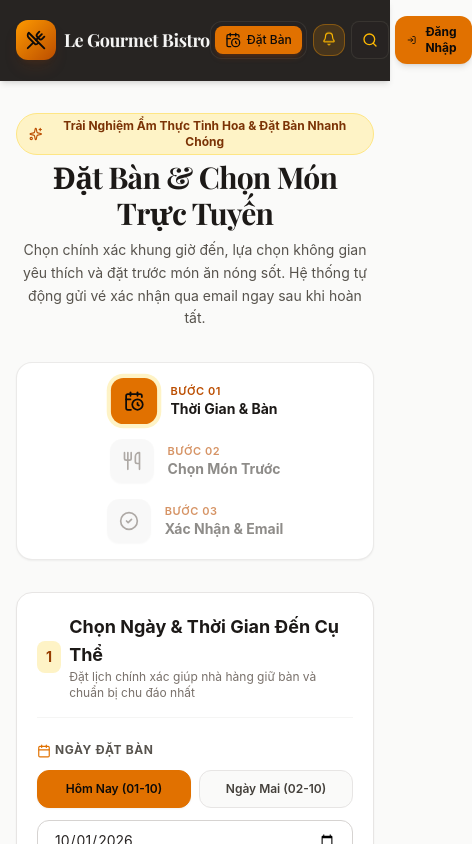
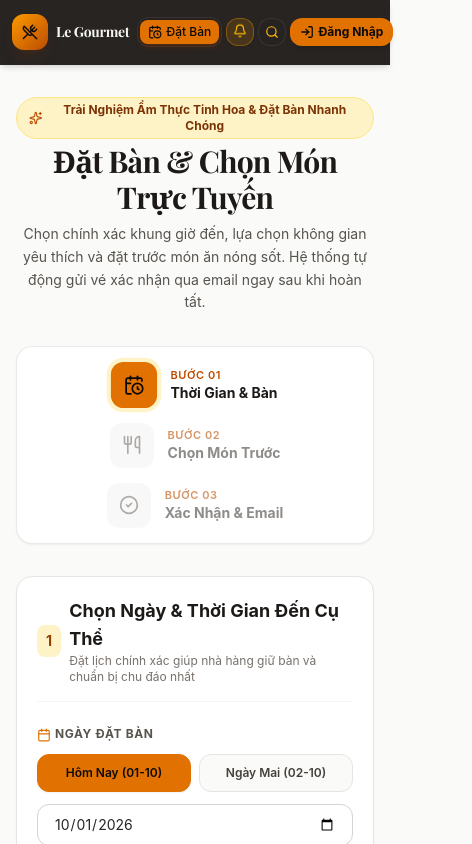
Before and after one commit to LeeHug/nhahangf, a React (Vite) app: page / in a window 390 px wide. Shown: the top 844 px of the page, 472 px wide, since content can reach past the window. Built offline with nearby package versions, Linux system fonts and the light colour scheme; no server answers; a web font is replaced by a local one.

Commit message:
fix: toi uu responsive thanh navbar chong tran chu tren moi man hinh

```diff
--- a/src/components/Navbar.tsx
+++ b/src/components/Navbar.tsx
@@ -65,22 +65,23 @@ export const Navbar: React.FC<NavbarProps> = ({
 
   return (
     <header className="sticky top-0 z-40 bg-stone-900/95 backdrop-blur-md border-b border-stone-800 text-stone-100 shadow-md">
-      <div className="max-w-7xl mx-auto px-4 sm:px-6 lg:px-8">
-        <div className="flex items-center justify-between h-20">
+      <div className="max-w-7xl mx-auto px-3 sm:px-6 lg:px-8">
+        <div className="flex items-center justify-between h-16 sm:h-20 gap-2">
           {/* Brand Logo & Name */}
           <div
             onClick={() => onViewChange('booking')}
-            className="flex items-center gap-2 sm:gap-3 cursor-pointer group shrink-0"
+            className="flex items-center gap-2 sm:gap-3 cursor-pointer group shrink-0 min-w-0"
           >
-            <div className="w-10 h-10 sm:w-11 sm:h-11 rounded-xl bg-gradient-to-br from-amber-500 to-amber-700 flex items-center justify-center text-stone-950 shadow-lg shadow-amber-900/20 group-hover:scale-105 transition-transform duration-200 shrink-0">
-              <UtensilsCrossed className="w-5 h-5 sm:w-6 sm:h-6 text-stone-950 stroke-[2.2]" />
+            <div className="w-9 h-9 sm:w-11 sm:h-11 rounded-xl bg-gradient-to-br from-amber-500 to-amber-700 flex items-center justify-center text-stone-950 shadow-lg shadow-amber-900/20 group-hover:scale-105 transition-transform duration-200 shrink-0">
+              <UtensilsCrossed className="w-4 h-4 sm:w-6 sm:h-6 text-stone-950 stroke-[2.2]" />
             </div>
-            <div>
+            <div className="min-w-0">
               <div className="flex items-center gap-1.5 sm:gap-2">
-                <span className="font-serif-heading text-lg sm:text-2xl font-bold tracking-tight text-stone-100 whitespace-nowrap">
-                  Le Gourmet Bistro
+                <span className="font-serif-heading text-sm sm:text-xl lg:text-2xl font-bold tracking-tight text-stone-100 whitespace-nowrap">
+                  <span className="hidden sm:inline">Le Gourmet Bistro</span>
+                  <span className="sm:hidden">Le Gourmet</span>
                 </span>
-                <span className="hidden sm:inline-flex items-center px-1.5 py-0.5 rounded text-[10px] font-semibold bg-amber-500/20 text-amber-300 border border-amber-500/30 whitespace-nowrap">
+                <span className="hidden md:inline-flex items-center px-1.5 py-0.5 rounded text-[10px] font-semibold bg-amber-500/20 text-amber-300 border border-amber-500/30 whitespace-nowrap">
                   <Sparkles className="w-2.5 h-2.5 mr-1 text-amber-400" /> Fine Dining
                 </span>
               </div>
@@ -91,19 +92,19 @@ export const Navbar: React.FC<NavbarProps> = ({
           </div>
 
           {/* Main Navigation Switcher */}
-          <div className="flex items-center gap-1.5 sm:gap-2.5">
+          <div className="flex items-center gap-1 sm:gap-2 shrink-0">
             {/* View Mode Toggle: Đặt Bàn vs Quản Trị Nhà Hàng */}
-            <div className="flex bg-stone-800/90 p-1 rounded-xl border border-stone-700/60 shadow-inner">
+            <div className="flex bg-stone-800/90 p-0.5 sm:p-1 rounded-xl border border-stone-700/60 shadow-inner">
               <button
                 id="nav-booking-mode-btn"
                 onClick={() => onViewChange('booking')}
-                className={`flex items-center gap-1.5 sm:gap-2 px-2.5 sm:px-3.5 py-1.5 sm:py-2 rounded-lg text-xs sm:text-sm font-medium transition-all ${
+                className={`flex items-center gap-1 sm:gap-1.5 px-2 sm:px-3 py-1 sm:py-1.5 rounded-lg text-xs sm:text-sm font-medium transition-all ${
                   currentView === 'booking'
                     ? 'bg-amber-600 text-stone-950 font-bold shadow-md shadow-amber-900/40'
                     : 'text-stone-300 hover:text-stone-100 hover:bg-stone-700/50'
                 }`}
               >
-                <CalendarClock className="w-4 h-4 shrink-0" />
+                <CalendarClock className="w-3.5 h-3.5 sm:w-4 sm:h-4 shrink-0" />
                 <span className="whitespace-nowrap">Đặt Bàn</span>
               </button>
 
@@ -112,17 +113,17 @@ export const Navbar: React.FC<NavbarProps> = ({
                 <button
                   id="nav-admin-mode-btn"
                   onClick={() => onViewChange('admin')}
-                  className={`flex items-center gap-1.5 sm:gap-2 px-2.5 sm:px-3.5 py-1.5 sm:py-2 rounded-lg text-xs sm:text-sm font-medium transition-all relative ${
+                  className={`flex items-center gap-1 sm:gap-1.5 px-2 sm:px-3 py-1 sm:py-1.5 rounded-lg text-xs sm:text-sm font-medium transition-all relative ${
                     currentView === 'admin'
                       ? 'bg-amber-600 text-stone-950 font-bold shadow-md shadow-amber-900/40'
                       : 'text-stone-300 hover:text-stone-100 hover:bg-stone-700/50'
                   }`}
                   title="Cổng Quản Trị Nhà Hàng (Dành cho Quản lý & Nhân viên)"
                 >
-                  <ShieldCheck className="w-4 h-4 shrink-0 text-amber-400" />
+                  <ShieldCheck className="w-3.5 h-3.5 sm:w-4 sm:h-4 shrink-0 text-amber-400" />
                   <span className="whitespace-nowrap">Quản Trị</span>
                   {todayBookingsCount > 0 && (
-                    <span className="ml-1 px-1.5 py-0.5 text-[10px] font-bold rounded-full bg-emerald-500 text-stone-950">
+                    <span className="ml-1 px-1.5 py-0.2 text-[9px] sm:text-[10px] font-bold rounded-full bg-emerald-500 text-stone-950">
                       {todayBookingsCount}
                     </span>
                   )}
@@ -135,11 +136,12 @@ export const Navbar: React.FC<NavbarProps> = ({
               <button
                 id="table-self-service-btn"
                 onClick={onOpenTableService}
-                className="p-2 sm:px-3 sm:py-2 rounded-xl bg-amber-500/15 hover:bg-amber-500/25 text-amber-300 border border-amber-500/35 transition-all flex items-center gap-1.5 text-xs font-bold shadow-xs cursor-pointer"
-                title="Cổng tự phục vụ & bấm chuông gọi nhân viên tại bàn"
+                className="p-1.5 sm:px-2.5 sm:py-1.5 rounded-xl bg-amber-500/15 hover:bg-amber-500/25 text-amber-300 border border-amber-500/35 transition-all flex items-center gap-1 text-xs font-bold shadow-xs cursor-pointer"
+                title="Cổng tự phục vụ & gọi nhân viên tại bàn"
               >
                 <Bell className="w-3.5 h-3.5 text-amber-400 animate-bounce" />
-                <span className="hidden sm:inline">Phục Vụ Tại Bàn</span>
+                <span className="hidden lg:inline whitespace-nowrap">Phục Vụ Tại Bàn</span>
+                <span className="hidden sm:inline lg:hidden whitespace-nowrap">Tại Bàn</span>
               </button>
             )}
 
@@ -147,11 +149,11 @@ export const Navbar: React.FC<NavbarProps> = ({
             <button
               id="lookup-reservation-btn"
               onClick={onOpenLookup}
-              className="p-2.5 rounded-lg bg-stone-800/80 hover:bg-stone-700 text-stone-300 hover:text-stone-100 border border-stone-700/60 transition-colors flex items-center gap-1.5 text-xs font-medium"
+              className="p-1.5 sm:px-2.5 sm:py-1.5 rounded-xl bg-stone-800/80 hover:bg-stone-700 text-stone-300 hover:text-stone-100 border border-stone-700/60 transition-colors flex items-center gap-1 text-xs font-medium"
               title="Tra cứu mã đặt bàn"
             >
-              <Search className="w-4 h-4 text-amber-400" />
-              <span className="hidden md:inline">Tra cứu</span>
+              <Search className="w-3.5 h-3.5 sm:w-4 sm:h-4 text-amber-400" />
+              <span className="hidden md:inline whitespace-nowrap">Tra cứu</span>
             </button>
 
             {/* Email Logs Button - Only visible to authenticated Admin/Staff */}
@@ -159,13 +161,13 @@ export const Navbar: React.FC<NavbarProps> = ({
               <button
                 id="email-inbox-btn"
                 onClick={onOpenEmailInbox}
-                className="p-2.5 rounded-lg bg-stone-800/80 hover:bg-stone-700 text-stone-300 hover:text-stone-100 border border-stone-700/60 transition-colors relative flex items-center gap-1.5 text-xs font-medium"
+                className="p-1.5 sm:px-2.5 sm:py-1.5 rounded-xl bg-stone-800/80 hover:bg-stone-700 text-stone-300 hover:text-stone-100 border border-stone-700/60 transition-colors relative flex items-center gap-1 text-xs font-medium"
                 title="Hộp thư email tự động đã gửi (Chỉ Ban Quản Lý)"
               >
-                <Mail className="w-4 h-4 text-amber-400" />
-                <span className="hidden lg:inline">Nhật Ký Email</span>
+                <Mail className="w-3.5 h-3.5 sm:w-4 sm:h-4 text-amber-400" />
+                <span className="hidden xl:inline whitespace-nowrap">Nhật Ký Email</span>
                 {unreadEmailsCount > 0 && (
-                  <span className="w-4 h-4 rounded-full bg-amber-500 text-stone-950 text-[10px] font-bold flex items-center justify-center">
+                  <span className="w-3.5 h-3.5 sm:w-4 sm:h-4 rounded-full bg-amber-500 text-stone-950 text-[9px] sm:text-[10px] font-bold flex items-center justify-center">
                     {unreadEmailsCount}
                   </span>
                 )}
@@ -178,7 +180,7 @@ export const Navbar: React.FC<NavbarProps> = ({
                 <button
                   id="user-menu-trigger-btn"
                   onClick={() => setIsUserMenuOpen(!isUserMenuOpen)}
-                  className="flex items-center gap-2 p-1.5 sm:px-3 sm:py-1.5 rounded-xl bg-stone-800 hover:bg-stone-750 border border-amber-500/40 transition-all text-xs font-medium text-stone-200"
+                  className="flex items-center gap-1.5 p-1 sm:px-2.5 sm:py-1.5 rounded-xl bg-stone-800 hover:bg-stone-750 border border-amber-500/40 transition-all text-xs font-medium text-stone-200"
                 >
                   {currentUser.avatar ? (
                     <img
@@ -192,23 +194,23 @@ export const Navbar: React.FC<NavbarProps> = ({
                     </div>
                   )}
 
-                  <div className="hidden sm:block text-left">
-                    <div className="flex items-center gap-1.5">
-                      <p className="font-bold text-stone-100 leading-tight truncate max-w-[110px]">
+                  <div className="hidden md:block text-left">
+                    <div className="flex items-center gap-1">
+                      <p className="font-bold text-stone-100 leading-tight truncate max-w-[85px] lg:max-w-[110px]">
                         {currentUser.name}
                       </p>
                       {isAdminOrStaff && (
-                        <span className="px-1.5 py-0.2 rounded bg-amber-500/20 text-amber-300 border border-amber-500/40 text-[9px] font-extrabold uppercase">
+                        <span className="px-1 py-0.2 rounded bg-amber-500/20 text-amber-300 border border-amber-500/40 text-[8px] font-extrabold uppercase">
                           Admin
                         </span>
                       )}
                     </div>
                     <p className="text-[10px] text-amber-400 flex items-center gap-1 leading-tight">
-                      <span>Hạng {currentUser.membershipTier}</span> • <span>{currentUser.loyaltyPoints}đ</span>
+                      <span>{currentUser.membershipTier}</span> • <span>{currentUser.loyaltyPoints}đ</span>
                     </p>
                   </div>
 
-                  <ChevronDown className="w-3.5 h-3.5 text-stone-400" />
+                  <ChevronDown className="w-3 h-3 sm:w-3.5 sm:h-3.5 text-stone-400" />
                 </button>
 
                 {/* Dropdown Menu */}
@@ -336,9 +338,9 @@ export const Navbar: React.FC<NavbarProps> = ({
               <button
                 id="open-auth-modal-btn"
                 onClick={onOpenAuthModal}
-                className="flex items-center gap-1.5 px-3 py-2 rounded-xl bg-amber-600 hover:bg-amber-500 text-stone-950 font-bold text-xs sm:text-sm shadow-md transition-all hover:scale-105"
+                className="flex items-center gap-1 sm:gap-1.5 px-2.5 sm:px-3 py-1.5 sm:py-2 rounded-xl bg-amber-600 hover:bg-amber-500 text-stone-950 font-bold text-xs sm:text-sm shadow-md transition-all hover:scale-105 whitespace-nowrap shrink-0"
               >
-                <LogIn className="w-4 h-4 stroke-[2.2]" />
+                <LogIn className="w-3.5 h-3.5 sm:w-4 sm:h-4 stroke-[2.2] shrink-0" />
                 <span>Đăng Nhập</span>
               </button>
             )}
```
